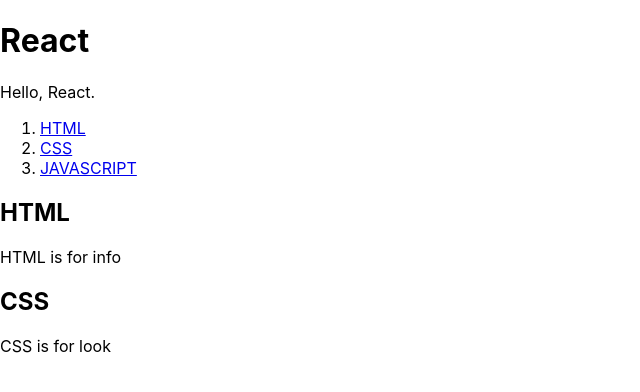
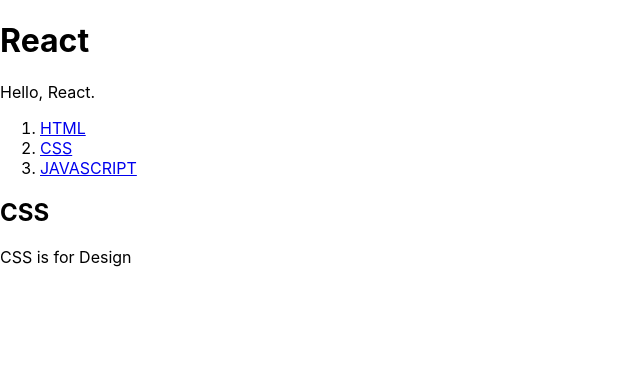
Before and after one commit to Conatuseus/studyReact, a React (Create React App) app: page / in a window 1280 px wide. Shown: the top 392 px of the page, without its empty margins (0-640 px from the left). Built offline with nearby package versions, Linux system fonts and the light colour scheme.

Commit message:
a태그 누르면 아래에 내용 바뀌도록 변경
어렵다...

```diff
--- a/src/App.js
+++ b/src/App.js
@@ -19,9 +19,10 @@
       var data=this.props.data[i];
       list.push(
       <li key={data.id}>
-        <a href={data.id+'.HTML'} onClick={function(ev){
-            ev.preventDefault();
-        }}>
+        <a href={data.id+'.HTML'} onClick={function(id, ev){
+          ev.preventDefault();
+          this.props.onSelect(id);
+        }.bind(this, data.id)}>
           {data.title}</a>
       </li>
       );
@@ -41,8 +42,8 @@
   render(){
       return (
           <article>
-            <h2>{this.props.title}</h2>
-            {this.props.desc}
+            <h2>{this.props.data.title}</h2>
+            {this.props.data.desc}
           </article>
       );
   }
@@ -52,20 +53,34 @@
 
 class App extends Component {
   state={
+    selected_content_id:2,
     contents:[
         {id:1, title:'HTML', desc:'HTML is for info'},
         {id:2, title:'CSS', desc:'CSS is for Design'},
         {id:3, title:'JAVASCRIPT', desc:'JAVASCRIPT is for interactive'}
     ]
   }
+  getSelectedContent(){
+      var i=0;
+      while(i < this.state.contents.length){
+        var data = this.state.contents[i];
+        if( data.id == this.state.selected_content_id){
+            return data;
+        }
+        i=i+1;
+      }
+  }
   render() {
     return (
       <div className="App">
-
         <Subject title="React" sub="Hello, React."></Subject>
-        <TOC data={this.state.contents}></TOC>
-        <Content title="HTML" desc="HTML is for info"> </Content>
-        <Content title="CSS" desc="CSS is for look"> </Content>
+        <TOC onSelect={function(id){
+          this.setState({
+            selected_content_id:id
+          })
+        }.bind(this)}
+        data={this.state.contents}></TOC>
+        <Content data={this.getSelectedContent()}> </Content>
       </div>
     );
   }
```
